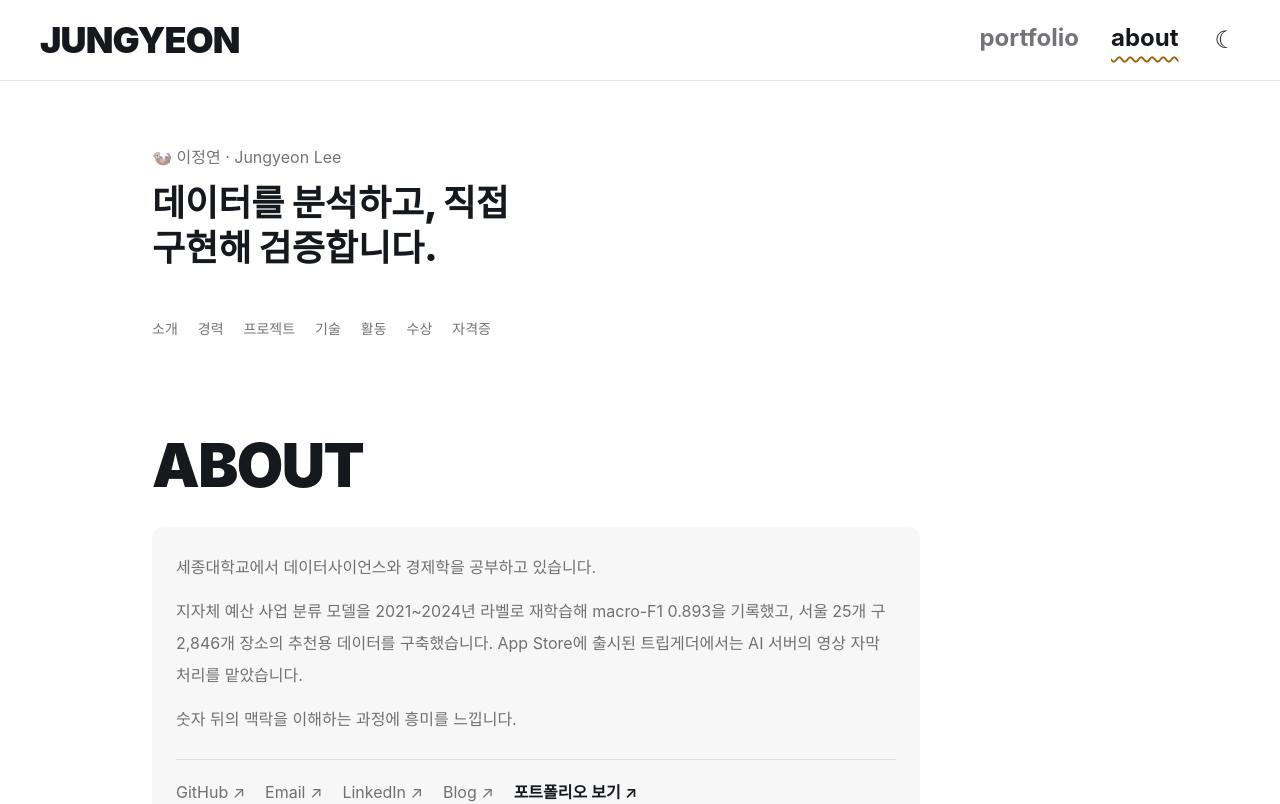
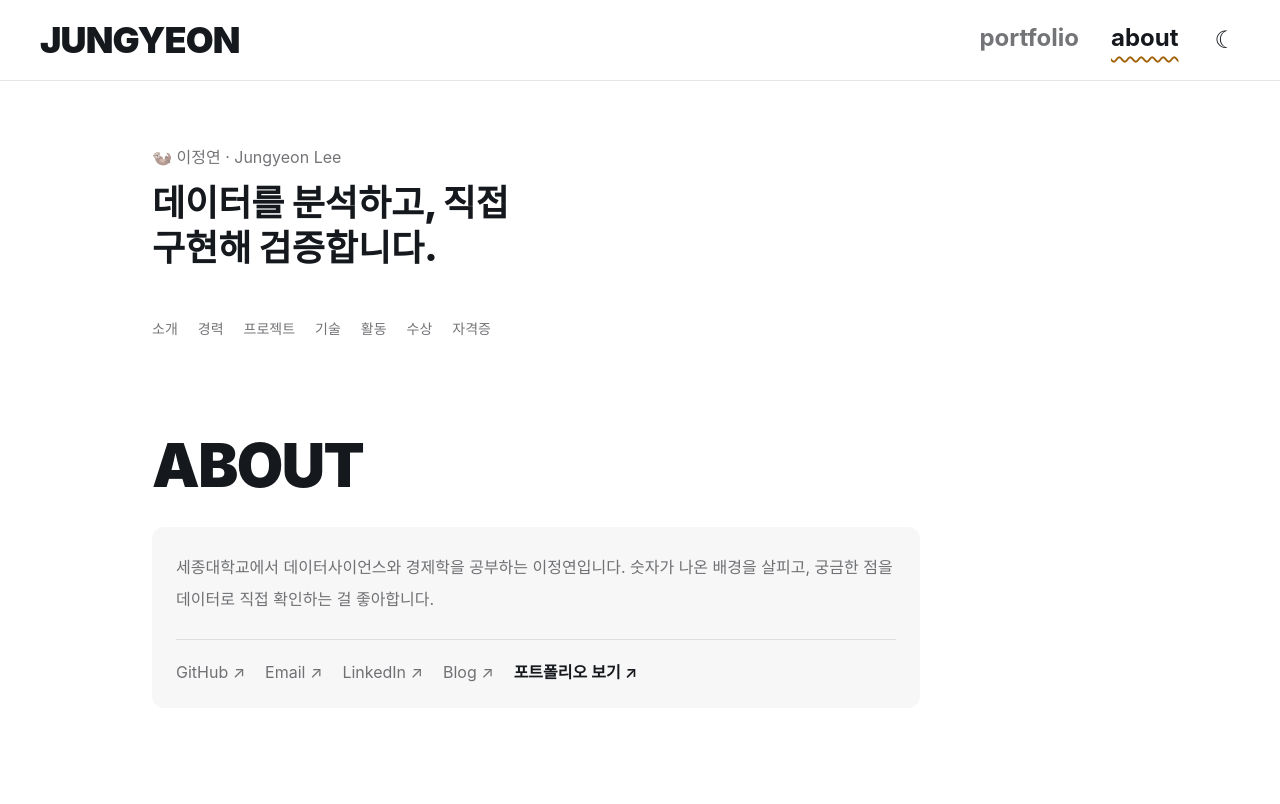
Before and after one commit to JungYeoni/portfolio, a Next.js app: page / in a window 1280 px wide. Shown: the top 804 px of the page. Built offline with nearby package versions, Linux system fonts and the light colour scheme; a web font is replaced by a local one.

Commit message:
fix: About을 짧은 자기소개로 수정 (#20)

```diff
--- a/src/data/portfolio.ts
+++ b/src/data/portfolio.ts
@@ -32,9 +32,7 @@ export const profile = {
   nameEn: "Jungyeon Lee",
   tagline: "데이터를 분석하고, 직접 구현해 검증합니다.",
   about: [
-    "세종대학교에서 데이터사이언스와 경제학을 공부하고 있습니다.",
-    "지자체 예산 사업 분류 모델을 2021~2024년 라벨로 재학습해 macro-F1 0.893을 기록했고, 서울 25개 구 2,846개 장소의 추천용 데이터를 구축했습니다. App Store에 출시된 트립게더에서는 AI 서버의 영상 자막 처리를 맡았습니다.",
-    "숫자 뒤의 맥락을 이해하는 과정에 흥미를 느낍니다.",
+    "세종대학교에서 데이터사이언스와 경제학을 공부하는 이정연입니다. 숫자가 나온 배경을 살피고, 궁금한 점을 데이터로 직접 확인하는 걸 좋아합니다.",
   ],
   links: [
     { label: "GitHub", href: "https://github.com/JungYeoni" },
```
Also changed, not shown: 1 other file (tests, documents, lock files or other folders).
